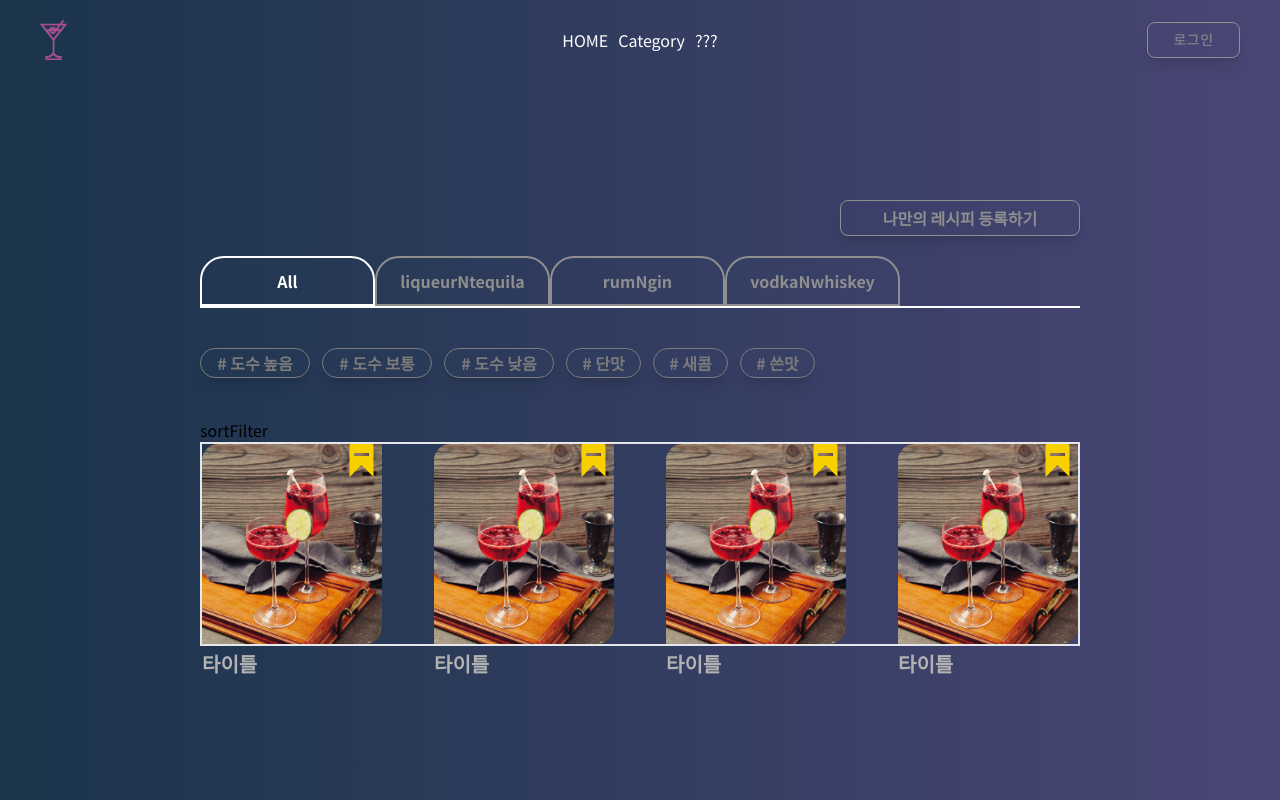
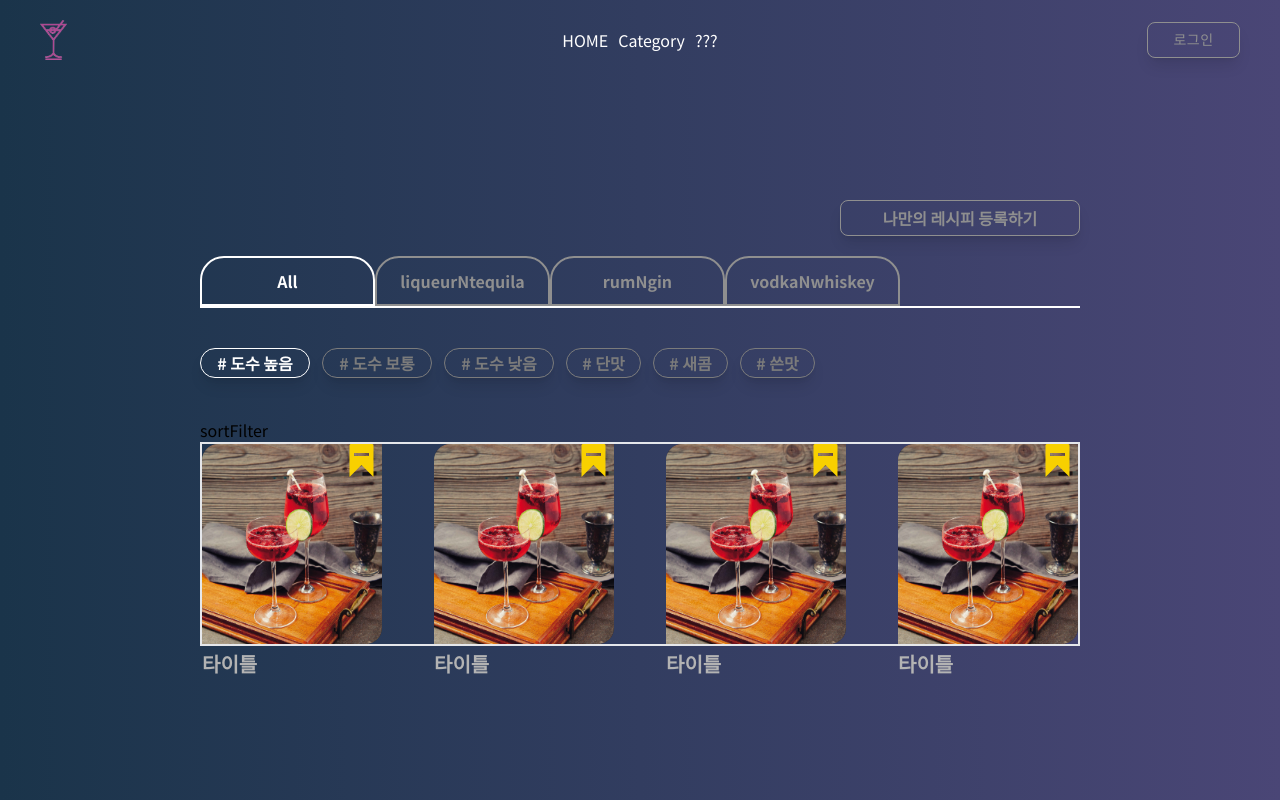
Before and after one commit to codestates-seb/seb44_main_002, a React (Create React App) app in the folder client/: page /category in a window 1280 px wide. Built offline with nearby package versions, Linux system fonts and the light colour scheme.

Commit message:
feat: 도수별태그 클릭시활성화

```diff
--- a/client/src/pages/Category/Filter.js
+++ b/client/src/pages/Category/Filter.js
@@ -6,10 +6,15 @@ import {
   tagTasteData,
 } from '../../common/Data';
 import CategoryBtn from './CategoryBtn';
+
+import TagFrequencyButton from './TagFrequencyButton';
 import ClickButton from '../../common/Buttons/ClickButton';
 export default function Filter({ setfitlerCondtion }) {
-  const [focusCategory, setfocusCategory] = useState(null);
-
+  const [focusCategory, setfocusCategory] = useState(CategoryFilter[0].type);
+  const [focusFrequencyTag, setfocusFrequencyTag] = useState(
+    tagFrequencyData[0].type
+  );
+  //console.log(focusFrequencyTag);
   // /cocktails/filter?category=**&tag=**&page=**&size=**&sort=**
   // ,  로 구분
 
@@ -39,16 +44,14 @@ export default function Filter({ setfitlerCondtion }) {
       <div className="flex pt-10 pb-10 gap-3">
         {/* 도수별 태그 */}
         {tagFrequencyData.map((data, idx) => (
-          <ClickButton
+          <TagFrequencyButton
             key={data.id}
             data={data}
             idx={idx}
-            radius="rounded-[30px]"
-            fontSize="text-[1rem]"
-            size="w-[110px] h-[30px]"
-          >
-            # {data.title}
-          </ClickButton>
+            focusFrequencyTag={focusFrequencyTag}
+            setfocusFrequencyTag={setfocusFrequencyTag}
+            selectMenuHandler={selectMenuHandler}
+          />
         ))}
         {tagTasteData.map((data, idx) => (
           <ClickButton
--- /dev/null
+++ b/client/src/pages/Category/TagFrequencyButton.js
@@ -0,0 +1,52 @@
+import { useState } from 'react';
+import ClickButton from '../../common/Buttons/ClickButton';
+
+export default function TagFrequencyButton({
+  data,
+  idx,
+  selectMenuHandler,
+  setfocusFrequencyTag,
+  onClick,
+  focusFrequencyTag,
+}) {
+  const [isClicked, setIsClicked] = useState(false);
+  const buttonClicked = () => {
+    setIsClicked(!isClicked);
+    if (onClick) {
+      onClick();
+    }
+  };
+
+  return (
+    <ClickButton
+      key={data.id}
+      data={data}
+      idx={idx}
+      radius="rounded-[30px]"
+      fontSize="text-[1rem]"
+      size="w-[110px] h-[30px]"
+      color={`${
+        focusFrequencyTag === data.type
+          ? 'text-[#ffffff] bg-transparent'
+          : 'text-[#7B7B7B] bg-transparent'
+      }`}
+      borderColor={`${
+        focusFrequencyTag === data.type
+          ? 'border-[#ffffff]'
+          : 'border-[#7B7B7B]'
+      }`}
+      onClick={() => {
+        setfocusFrequencyTag(data.type);
+        selectMenuHandler(idx, 'TagFrequency');
+        buttonClicked();
+      }}
+      //    ${
+      //     focusFrequencyTag === data.type
+      //        ? 'text-[#ffffff] border-[#ffffff]'
+      //        : ' text-[#8F8F8F] border-[#8F8F8F]'
+      //    }
+    >
+      # {data.title}
+    </ClickButton>
+  );
+}
```
